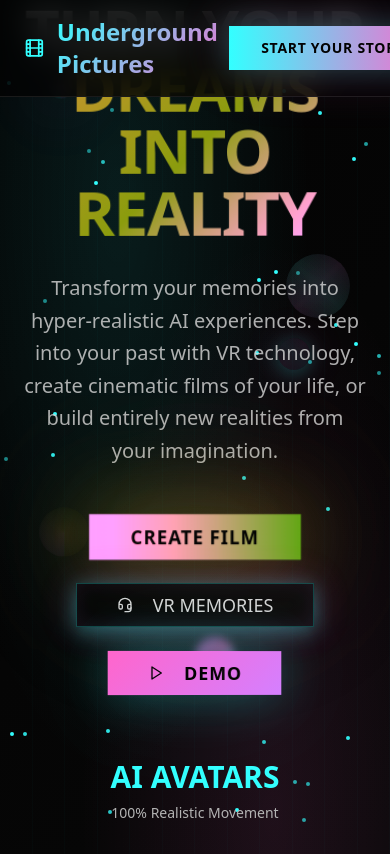
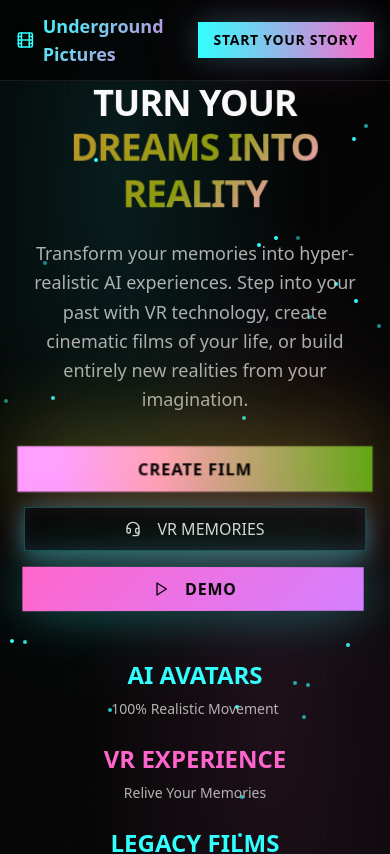
Before and after one commit to skibump/undergroundrecords, a React (Vite) app: page / in a window 390 px wide. Shown: the top 854 px of the page. Built offline with nearby package versions, Linux system fonts and the light colour scheme.

Commit message:
Fix: Improve mobile spacing
Adjust top and bottom spacing for better mobile visibility.

```diff
--- a/src/components/HeroSection.tsx
+++ b/src/components/HeroSection.tsx
@@ -2,13 +2,13 @@ import { Button } from "@/components/ui/button";
 import { Play, Sparkles, Brain, Headset } from "lucide-react";
 import { Link } from "react-router-dom";
 const HeroSection = () => {
-  return <section className="relative min-h-screen flex items-center justify-center overflow-hidden bg-background">
+  return <section className="relative min-h-screen flex items-center justify-center overflow-hidden bg-background pt-20 md:pt-0">
       {/* Dynamic Background with Particles */}
       <div className="absolute inset-0 bg-gradient-hero">
         {/* Animated Particles */}
         <div className="absolute inset-0">
           {Array.from({
-          length: 50
+          length: 30
         }).map((_, i) => <div key={i} className="absolute w-1 h-1 bg-primary rounded-full animate-pulse" style={{
           left: `${Math.random() * 100}%`,
           top: `${Math.random() * 100}%`,
@@ -19,7 +19,7 @@ const HeroSection = () => {
 
         {/* Matrix-style Grid */}
         <div className="absolute inset-0 opacity-10">
-          <div className="grid grid-cols-12 h-full">
+          <div className="grid grid-cols-6 md:grid-cols-12 h-full">
             {Array.from({
             length: 12
           }).map((_, i) => <div key={i} className="border-r border-primary/20 h-full"></div>)}
@@ -28,67 +28,69 @@ const HeroSection = () => {
       </div>
 
       {/* Content */}
-      <div className="relative z-10 container mx-auto px-6 text-center">
+      <div className="relative z-10 container mx-auto px-4 md:px-6 text-center">
         <div className="max-w-5xl mx-auto">
 
 
-          <h1 className="text-6xl md:text-8xl font-black mb-8 leading-none tracking-tight animate-dream-shift">
+          <h1 className="text-4xl sm:text-5xl md:text-6xl lg:text-8xl font-black mb-6 md:mb-8 leading-tight md:leading-none tracking-tight animate-dream-shift">
             TURN YOUR
             <span className="bg-gradient-reality bg-clip-text text-transparent block animate-reality-pulse">
               DREAMS INTO REALITY
             </span>
           </h1>
 
-          <p className="text-xl md:text-2xl text-muted-foreground mb-12 max-w-4xl mx-auto leading-relaxed font-light animate-hologram-flicker">
+          <p className="text-lg sm:text-xl md:text-2xl text-muted-foreground mb-8 md:mb-12 max-w-4xl mx-auto leading-relaxed font-light animate-hologram-flicker px-2">
             Transform your memories into hyper-realistic AI experiences. Step into your past with VR technology,
             create cinematic films of your life, or build entirely new realities from your imagination.
           </p>
 
-          <div className="flex flex-col sm:flex-row items-center justify-center gap-6 mb-16">
-            <Button variant="hero" size="lg" className="text-lg px-10 py-5 font-bold shadow-reality animate-reality-pulse" asChild>
+          <div className="flex flex-col gap-4 md:gap-6 mb-12 md:mb-16 px-2">
+            <Button variant="hero" size="lg" className="w-full sm:w-auto text-base md:text-lg px-8 md:px-10 py-4 md:py-5 font-bold shadow-reality animate-reality-pulse" asChild>
               <Link to="/create-film">CREATE FILM</Link>
             </Button>
-            <Button variant="tech" size="lg" className="text-lg px-10 py-5 shadow-hologram animate-hologram-flicker" asChild>
+            <div className="flex flex-col sm:flex-row gap-4 justify-center">
+              <Button variant="tech" size="lg" className="w-full sm:w-auto text-base md:text-lg px-6 md:px-10 py-4 md:py-5 shadow-hologram animate-hologram-flicker" asChild>
                 <Link to="/vr-memories">
-                <Headset className="w-6 h-6 mr-3" />
+                  <Headset className="w-5 h-5 md:w-6 md:h-6 mr-2 md:mr-3" />
                   VR MEMORIES
                 </Link>
               </Button>
-            <Button variant="neon" size="lg" className="text-lg px-10 py-5 shadow-glow animate-dream-shift" asChild>
+              <Button variant="neon" size="lg" className="w-full sm:w-auto text-base md:text-lg px-6 md:px-10 py-4 md:py-5 shadow-glow animate-dream-shift" asChild>
                 <Link to="/demo">
-                <Play className="w-6 h-6 mr-3" />
+                  <Play className="w-5 h-5 md:w-6 md:h-6 mr-2 md:mr-3" />
                   DEMO
                 </Link>
               </Button>
             </div>
+          </div>
 
-          <div className="grid grid-cols-1 md:grid-cols-3 gap-8 text-center">
+          <div className="grid grid-cols-1 md:grid-cols-3 gap-6 md:gap-8 text-center px-2">
             <div className="group">
-              <div className="text-3xl font-bold text-primary mb-2">AI AVATARS</div>
+              <div className="text-2xl md:text-3xl font-bold text-primary mb-2">AI AVATARS</div>
               <div className="text-sm text-muted-foreground">100% Realistic Movement</div>
             </div>
             <div className="group">
-              <div className="text-3xl font-bold text-accent mb-2">VR EXPERIENCE</div>
+              <div className="text-2xl md:text-3xl font-bold text-accent mb-2">VR EXPERIENCE</div>
               <div className="text-sm text-muted-foreground">Relive Your Memories</div>
             </div>
             <div className="group">
-              <div className="text-3xl font-bold text-primary mb-2">LEGACY FILMS</div>
+              <div className="text-2xl md:text-3xl font-bold text-primary mb-2">LEGACY FILMS</div>
               <div className="text-sm text-muted-foreground">Professional Storytelling</div>
             </div>
           </div>
         </div>
       </div>
 
-      {/* Enhanced Floating Elements with Reality Effects */}
-      <div className="absolute top-20 left-20 w-6 h-6 bg-gradient-dream rounded-full animate-drift opacity-80 shadow-reality"></div>
-      <div className="absolute top-1/3 right-20 w-8 h-8 bg-gradient-hologram rounded-full animate-float opacity-60 delay-1000 shadow-hologram"></div>
-      <div className="absolute bottom-32 left-1/4 w-4 h-4 bg-gradient-reality rounded-full animate-pulse-glow opacity-70 delay-500"></div>
-      <div className="absolute bottom-20 right-1/3 w-5 h-5 bg-gradient-particle rounded-full animate-drift opacity-50 delay-2000"></div>
+      {/* Enhanced Floating Elements with Reality Effects - Hidden on mobile */}
+      <div className="hidden md:block absolute top-20 left-20 w-6 h-6 bg-gradient-dream rounded-full animate-drift opacity-80 shadow-reality"></div>
+      <div className="hidden md:block absolute top-1/3 right-20 w-8 h-8 bg-gradient-hologram rounded-full animate-float opacity-60 delay-1000 shadow-hologram"></div>
+      <div className="hidden md:block absolute bottom-32 left-1/4 w-4 h-4 bg-gradient-reality rounded-full animate-pulse-glow opacity-70 delay-500"></div>
+      <div className="hidden md:block absolute bottom-20 right-1/3 w-5 h-5 bg-gradient-particle rounded-full animate-drift opacity-50 delay-2000"></div>
 
-      {/* Dream Reality Orbs */}
-      <div className="absolute top-1/2 left-10 w-12 h-12 bg-gradient-dream rounded-full animate-reality-pulse opacity-40 blur-sm"></div>
-      <div className="absolute top-1/4 right-10 w-16 h-16 bg-gradient-hologram rounded-full animate-hologram-flicker opacity-30 blur-md"></div>
-      <div className="absolute bottom-1/3 left-1/2 w-10 h-10 bg-gradient-reality rounded-full animate-dream-shift opacity-50 blur-sm"></div>
+      {/* Dream Reality Orbs - Hidden on mobile */}
+      <div className="hidden lg:block absolute top-1/2 left-10 w-12 h-12 bg-gradient-dream rounded-full animate-reality-pulse opacity-40 blur-sm"></div>
+      <div className="hidden lg:block absolute top-1/4 right-10 w-16 h-16 bg-gradient-hologram rounded-full animate-hologram-flicker opacity-30 blur-md"></div>
+      <div className="hidden lg:block absolute bottom-1/3 left-1/2 w-10 h-10 bg-gradient-reality rounded-full animate-dream-shift opacity-50 blur-sm"></div>
     </section>;
 };
 export default HeroSection;
--- a/src/components/Navigation.tsx
+++ b/src/components/Navigation.tsx
@@ -5,11 +5,11 @@ import { Link } from "react-router-dom";
 const Navigation = () => {
   return (
     <nav className="fixed top-0 left-0 right-0 z-50 bg-background/80 backdrop-blur-lg border-b border-border">
-      <div className="container mx-auto px-6 py-4">
+      <div className="container mx-auto px-4 md:px-6 py-3 md:py-4">
         <div className="flex items-center justify-between">
-          <div className="flex items-center gap-3">
-            <Film className="w-8 h-8 text-primary" />
-            <span className="text-2xl font-bold bg-gradient-accent bg-clip-text text-transparent">
+          <div className="flex items-center gap-2 md:gap-3">
+            <Film className="w-6 h-6 md:w-8 md:h-8 text-primary" />
+            <span className="text-lg md:text-2xl font-bold bg-gradient-accent bg-clip-text text-transparent">
               Underground Pictures
             </span>
           </div>
@@ -29,7 +29,7 @@ const Navigation = () => {
             </a>
           </div>
 
-          <Button variant="hero" size="lg" asChild>
+          <Button variant="hero" size="sm" className="md:size-lg text-sm md:text-base px-4 md:px-6" asChild>
             <Link to="/create-film">Start Your Story</Link>
           </Button>
         </div>
```
Lines whose indentation alone changed are shown as unchanged.
